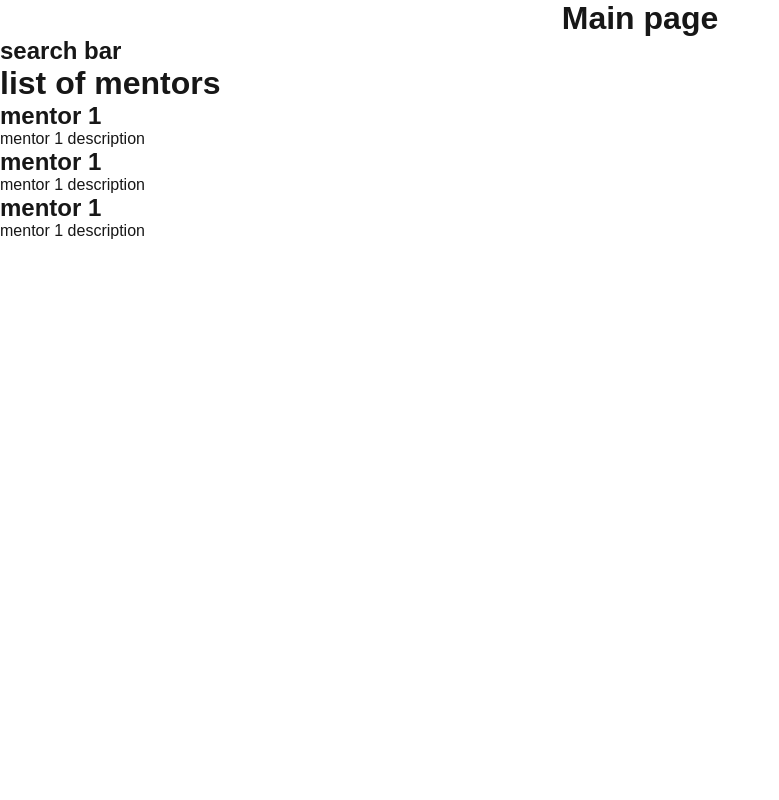
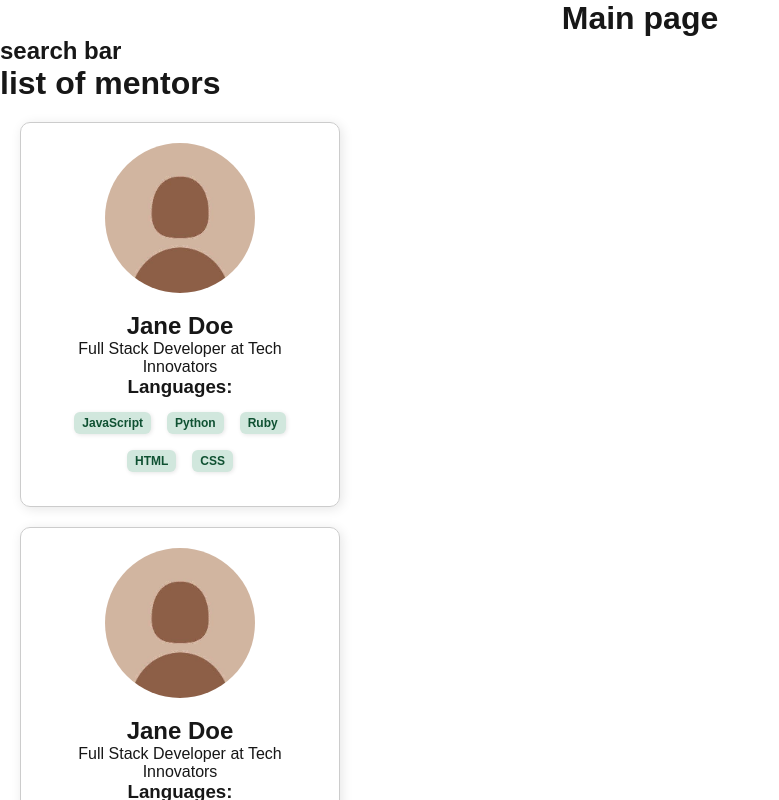
Before and after one commit to ShahafPinto/Queen-B-Mentoring-App, a Next.js app: page /main in a window 1280 px wide. Shown: the top 800 px of the page, without its empty margins (0-779 px from the left). Built offline with nearby package versions, Linux system fonts and the light colour scheme.

Commit message:
card of a mentor

```diff
--- a/components/mentorCard.js
+++ b/components/mentorCard.js
@@ -1,8 +1,80 @@
+'use client'
+import Image from 'next/image';
+import _img from '@/app/public/images/pro.jpg'
+
 export default function MentorCard() {
+    const mentorName = "Jane Doe";
+    const mentorDescription = "Full Stack Developer at Tech Innovators";
+    // const mentorImage = "/pro.jpg";
+    const languages = ["JavaScript", "Python", "Ruby", "HTML", "CSS"];
+
     return (
-        <div>
-            <h2>mentor 1</h2>
-            <p>mentor 1 description</p>
+        <div className="mentor-card">
+            <Image
+            src={_img}
+            alt={`${mentorName} Image`}
+            width={150}
+            height={150}
+            quality={100}
+            unoptimized={true}
+            className="mentor-img"
+            />
+            <h2>{mentorName}</h2>
+            <p>{mentorDescription}</p>
+            <h3>Languages:</h3>
+            <ul className="languages-list">
+                {languages.map((language, index) => (
+                    <li key={index} className="language-item">{language}</li>
+                ))}
+            </ul>
+            <style>{`
+            .mentor-card {
+                border: 0.0625rem solid #ccc;
+                padding: 1.25rem;
+                margin: 1.25rem;
+                border-radius: 0.625rem;
+                width: 100%;
+                max-width: 20rem;
+                text-align: center;
+                box-shadow: 0.125rem 0.125rem 0.75rem rgba(0, 0, 0, 0.1);
+                overflow: hidden;
+            }
+
+            .mentor-img {
+                border-radius: 50%;
+                object-fit: cover;
+                margin-bottom: 0.9375rem;
+            }
+
+            ul {
+                list-style-type: none;
+                padding: 0;
+            }
+
+            .languages-list {
+                display: flex;
+                justify-content: center;
+                gap: 0.5rem;
+                padding: 0.625rem;
+                border-radius: 0.625rem;
+                flex-wrap: wrap;
+                max-width: 100%;
+            }
+
+            .language-item {
+                background-color: #d1e7dd;
+                padding: 0.25rem 0.5rem; /* הקטנת הרווחים הפנימיים */
+                border-radius: 0.375rem; /* הקטנת עיגול הפינות */
+                color: #0f5132;
+                font-weight: bold;
+                font-size: 0.75rem; /* הקטנת גודל הטקסט */
+                box-shadow: 0.0625rem 0.0625rem 0.25rem rgba(0, 0, 0, 0.1);
+            }
+
+            li {
+                margin: 0.25rem; /* הקטנת הרווחים בין התגים */
+            }
+            `}</style>
         </div>
-    )
+    );
 }
```
Also changed, not shown: app/public/images/pro.jpg (added), app/public/images/profile_pic.png (added).
